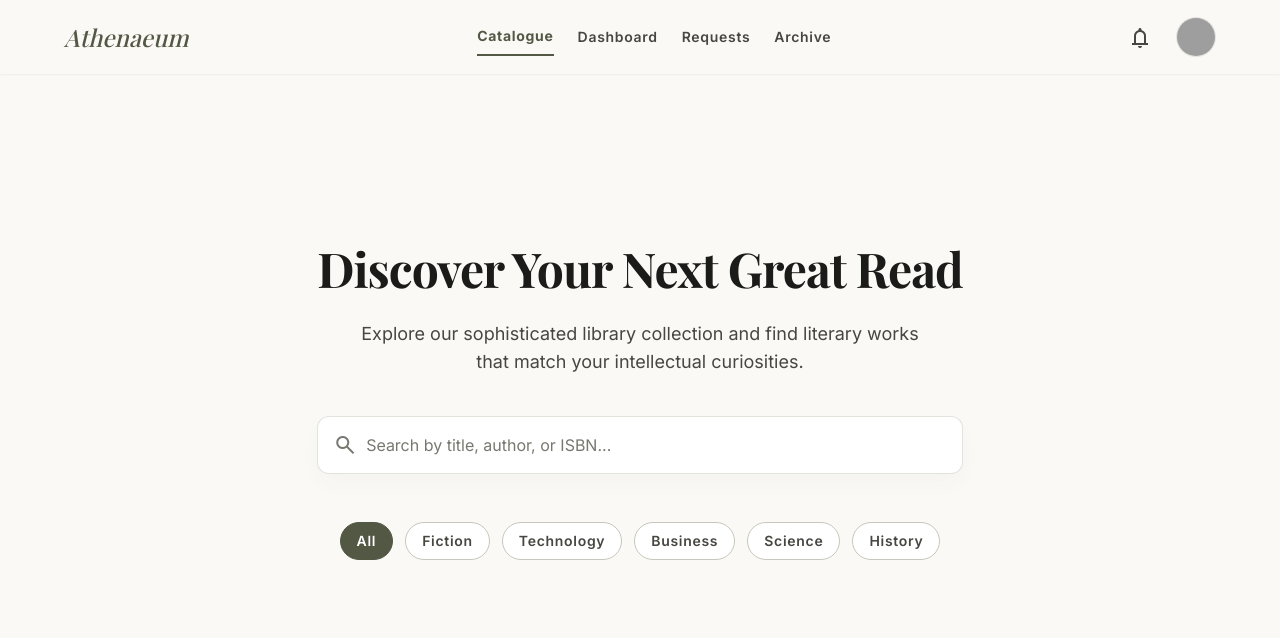
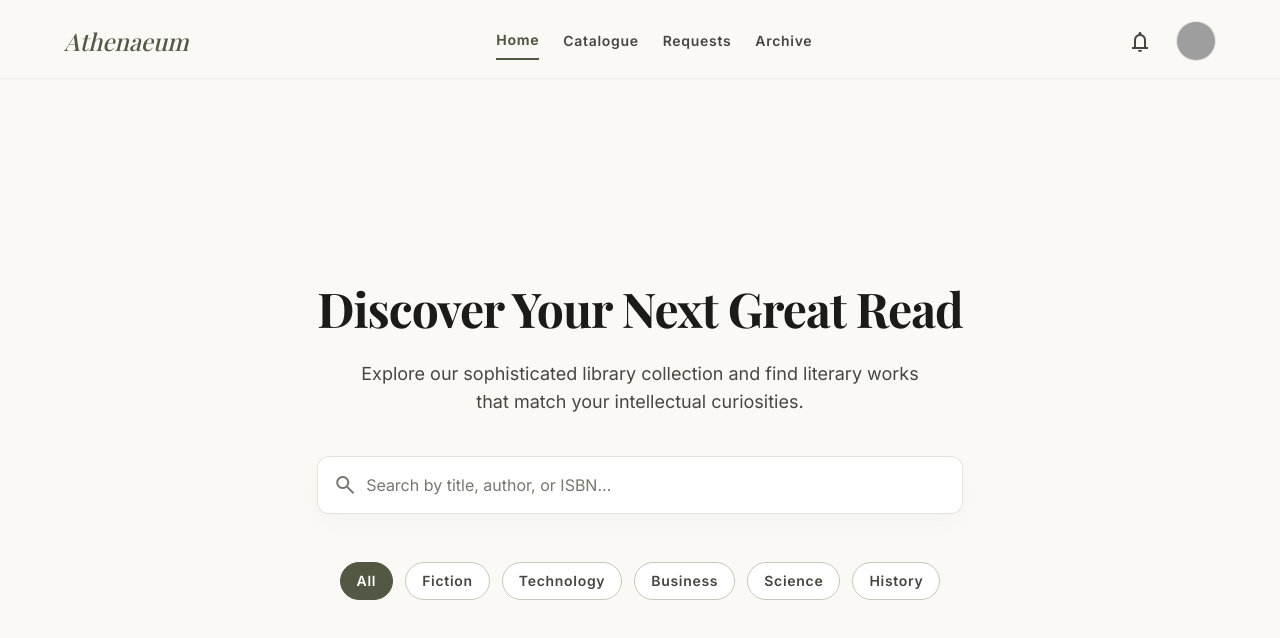
Before and after one commit to maro312/LMS_FrontEnd, an Angular app: page / in a window 1280 px wide. Shown: the top 638 px of the page. Built offline with nearby package versions, Linux system fonts and the light colour scheme; grey boxes are pictures that could not be loaded; a web font is replaced by a local one.

Commit message:
refactor: header with its routing

```diff
--- a/src/app/Shared/User/components/header/header.component.html
+++ b/src/app/Shared/User/components/header/header.component.html
@@ -7,8 +7,8 @@
     </div>
     <!-- Navigation Links -->
     <div class="nav-links">
-      <a class="nav-link active" href="#">Catalogue</a>
-      <a class="nav-link" href="#">Dashboard</a>
+      <a class="nav-link active" routerLink="/">Home</a>
+      <a class="nav-link" routerLink="/catalogue">Catalogue</a>
       <a class="nav-link" href="#">Requests</a>
       <a class="nav-link" href="#">Archive</a>
     </div>
--- a/src/app/Shared/User/components/header/header.component.scss
+++ b/src/app/Shared/User/components/header/header.component.scss
@@ -22,6 +22,11 @@ $font-body: 'Inter', sans-serif;
   align-items: center;
 }
 
+:host {
+  display: block;
+  padding-top: 80px; // Spacer for the fixed header
+}
+
 .header-nav {
   position: fixed;
   top: 0;
@@ -33,10 +38,10 @@ $font-body: 'Inter', sans-serif;
 }
 
 .header-container {
-  padding: 1rem 20px;
+  padding: 1.25rem 20px 1rem 20px;
 
   @media (min-width: 768px) {
-    padding: 1rem 64px;
+    padding: 1.25rem 64px 1rem 64px;
     max-width: 1280px;
     margin: 0 auto;
   }
--- a/src/app/Shared/User/components/header/header.component.ts
+++ b/src/app/Shared/User/components/header/header.component.ts
@@ -1,8 +1,9 @@
 import { Component } from '@angular/core';
+import { RouterLink } from '@angular/router';
 
 @Component({
   selector: 'app-header',
-  imports: [],
+  imports: [RouterLink],
   templateUrl: './header.component.html',
   styleUrl: './header.component.scss',
 })
--- a/src/app/app.html
+++ b/src/app/app.html
@@ -1,5 +1,4 @@
 <main>
   <app-header></app-header>
-  <app-home></app-home>
   <router-outlet></router-outlet>
 </main>
--- a/src/app/app.routes.ts
+++ b/src/app/app.routes.ts
@@ -1,3 +1,9 @@
 import { Routes } from '@angular/router';
+import { HomePage } from './Features/User/Pages/home/home.page';
+import { CataloguePage } from './Features/User/Pages/catalogue/catalogue.page';
 
-export const routes: Routes = [];
+export const routes: Routes = [
+  { path: '', component: HomePage },
+  { path: 'catalogue', component: CataloguePage },
+  { path: '**', redirectTo: '' }
+];
```
